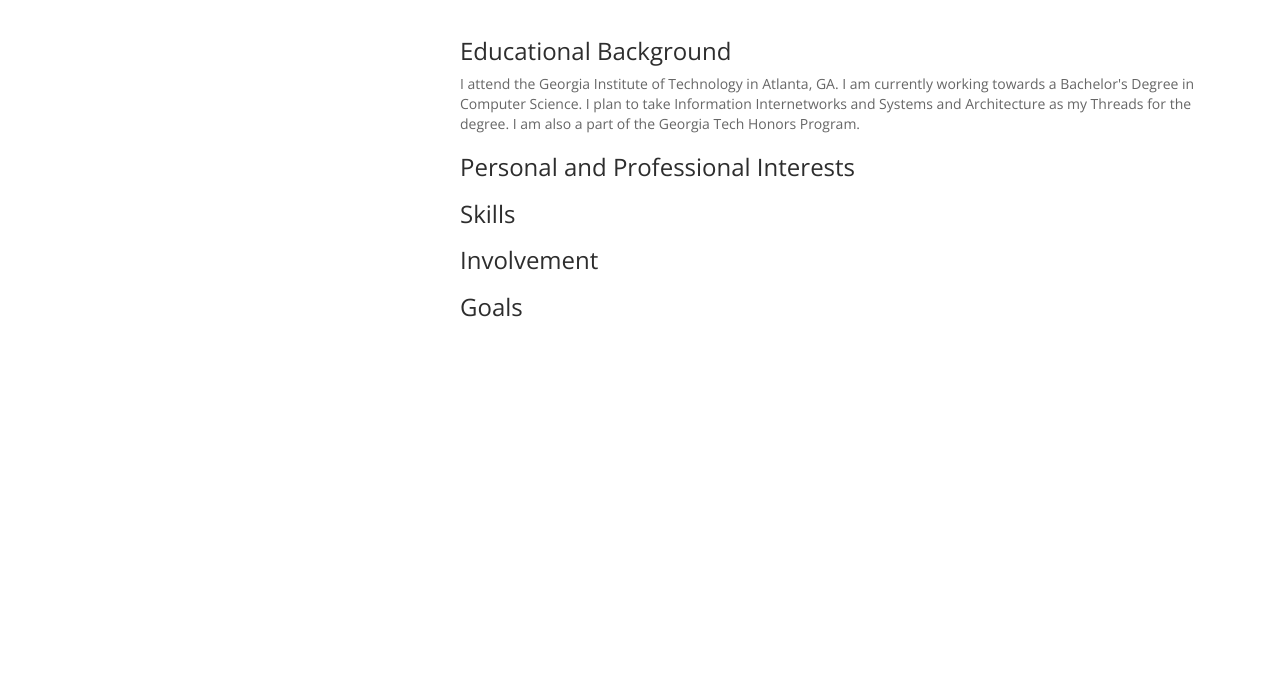
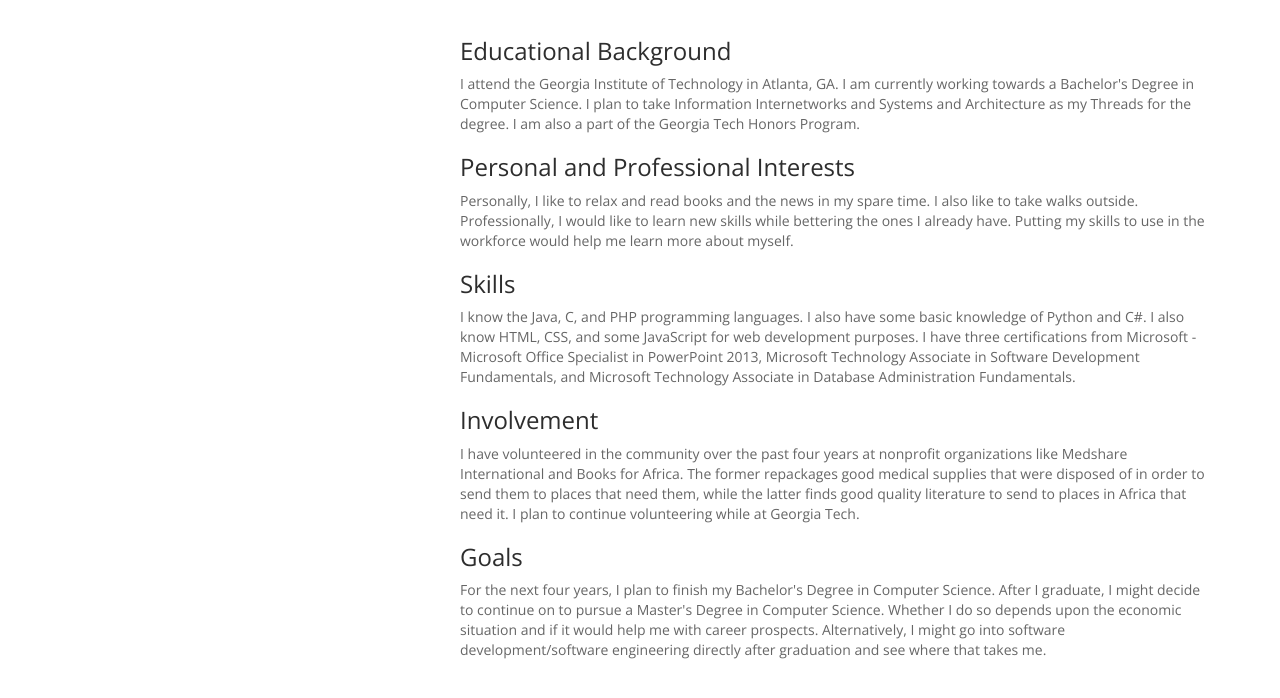
Before and after one commit to pace543/pace543.github.io, a plain HTML site: page biography.html in a window 1280 px wide. Shown: the part 64-762 px from the top of the page. Drawn offline with nearby package versions, Linux system fonts and the light colour scheme.

Commit message:
Finished biography.html, except picture.

```diff
--- a/biography.html
+++ b/biography.html
@@ -41,13 +41,24 @@
                        Degree in Computer Science. I plan to take Information Internetworks and Systems and Architecture as
                        my Threads for the degree. I am also a part of the Georgia Tech Honors Program.</p>
                     <h3>Personal and Professional Interests</h3>
-                    <p></p>
+                    <p>Personally, I like to relax and read books and the news in my spare time. I also like to take walks outside.
+                       Professionally, I would like to learn new skills while bettering the ones I already have. Putting my skills
+                       to use in the workforce would help me learn more about myself.</p>
                     <h3>Skills</h3>
-                    <p></p>
+                    <p>I know the Java, C, and PHP programming languages. I also have some basic knowledge of Python and C#. I also
+                       know HTML, CSS, and some JavaScript for web development purposes. I have three certifications from Microsoft -
+                       Microsoft Office Specialist in PowerPoint 2013, Microsoft Technology Associate in Software Development
+                       Fundamentals, and Microsoft Technology Associate in Database Administration Fundamentals.</p>
                     <h3>Involvement</h3>
-                    <p></p>
+                    <p>I have volunteered in the community over the past four years at nonprofit organizations like Medshare
+                       International and Books for Africa. The former repackages good medical supplies that were disposed of in
+                       order to send them to places that need them, while the latter finds good quality literature to send to
+                       places in Africa that need it. I plan to continue volunteering while at Georgia Tech.</p>
                     <h3>Goals</h3>
-                    <p></p>
+                    <p>For the next four years, I plan to finish my Bachelor's Degree in Computer Science. After I graduate, I
+                       might decide to continue on to pursue a Master's Degree in Computer Science. Whether I do so depends upon
+                       the economic situation and if it would help me with career prospects. Alternatively, I might go into
+                       software development/software engineering directly after graduation and see where that takes me.</p>
                 </div>
             </div>
         </div>
```
